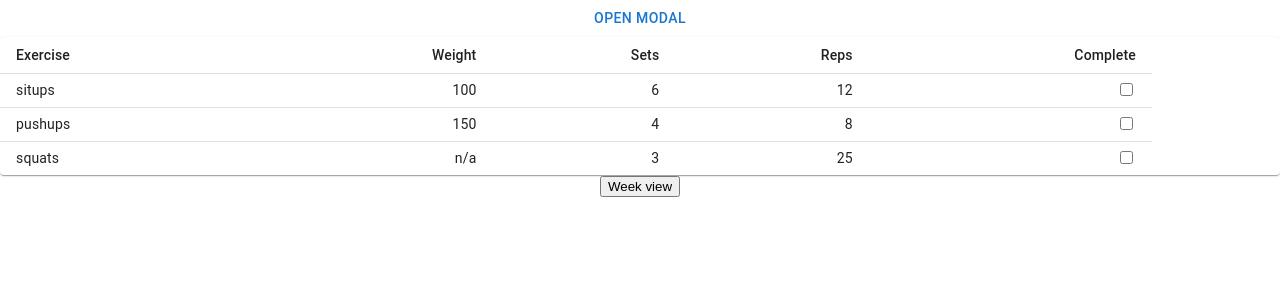
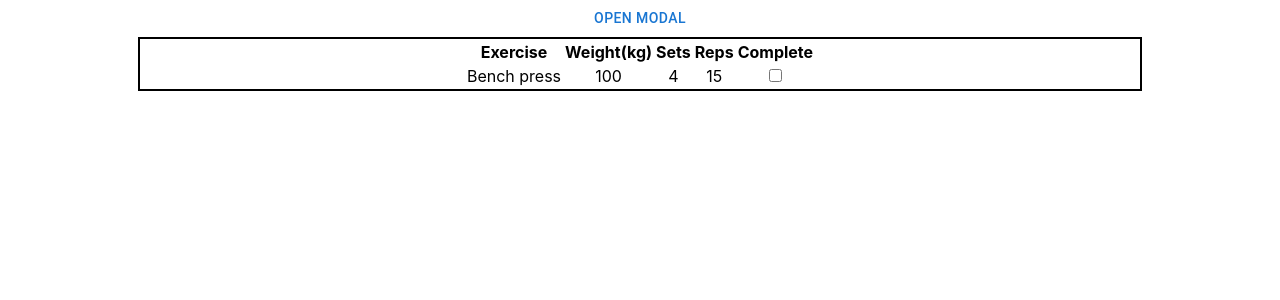
Before and after one commit to faceless5879/workout-tracker, a React (Create React App) app: page / in a window 1280 px wide. Shown: the top 300 px of the page. Built offline with nearby package versions, Linux system fonts and the light colour scheme.

Commit message:
feat: implement new dayview css and table

```diff
--- a/package.json
+++ b/package.json
@@ -15,6 +15,7 @@
     "react": "^18.2.0",
     "react-dom": "^18.2.0",
     "react-scripts": "5.0.1",
+    "react-super-responsive-table": "^5.2.1",
     "web-vitals": "^2.1.4"
   },
   "scripts": {
--- a/src/components/dayView/DayView.jsx
+++ b/src/components/dayView/DayView.jsx
@@ -1,58 +1,25 @@
-import * as React from 'react';
-import { Fragment } from 'react';
-import Table from '@mui/material/Table';
-import TableBody from '@mui/material/TableBody';
-import TableCell from '@mui/material/TableCell';
-import TableContainer from '@mui/material/TableContainer';
-import TableHead from '@mui/material/TableHead';
-import TableRow from '@mui/material/TableRow';
-import Paper from '@mui/material/Paper';
-import dummy from './dummyData';
+import React from 'react';
+import "./dayView.css"
 
-function createData(name, weight, sets, reps) {
-  return { name, weight, sets, reps};
-}
-const rows = [
-  createData('situps', 100, 6, 12),
-  createData(dummy[0]["exercise"], dummy[0]["weight"], dummy[0]["sets"], dummy[0]["reps"]),
-  createData(dummy[1]["exercise"], dummy[1]["weight"], dummy[1]["sets"], dummy[1]["reps"])
-];
-
-export default function DenseTable() {
+export default function dayView() {
   return (
-    <Fragment className="dayView-chart">
-      <TableContainer component={Paper}>
-        <Table sx={{ maxWidth: "90%" }} size="small" aria-label="a dense table" margin-inline="auto">
-        <TableHead>
-          <TableRow>
-            <TableCell>Exercise</TableCell>
-            <TableCell align="right">Weight</TableCell>
-            <TableCell align="right">Sets</TableCell>
-            <TableCell align="right">Reps</TableCell>
-            <TableCell align="right">Complete</TableCell>
-          </TableRow>
-        </TableHead>
-        <TableBody>
-          {rows.map((row) => (
-            <TableRow
-              key={row.name}
-              sx={{ '&:last-child td, &:last-child th': { border: 0 } }}
-            >
-              <TableCell component="th" scope="row">
-                {row.name}
-              </TableCell>
-              <TableCell align="right">{row.weight}</TableCell>
-              <TableCell align="right">{row.sets}</TableCell>
-              <TableCell align="right">{row.reps}</TableCell>
-              <TableCell align="right">{<input type="checkbox" />}</TableCell>
-            </TableRow>
-          ))}
-        </TableBody>
-      </Table>
-      </TableContainer>
-      <div className='dayView-btns'>
-        <button>Week view</button>
-      </div>
-    </Fragment>
+    <div className="dayView-table">
+      <table className="headers">
+        <tr>
+          <th>Exercise</th>
+          <th>Weight(kg)</th>
+          <th>Sets</th>
+          <th>Reps</th>
+          <th>Complete</th>
+        </tr>
+        <tr>
+          <td>Bench press</td>
+          <td>100</td>
+          <td>4</td>
+          <td>15</td>
+          <td>{<input type="checkbox"/>}</td>
+        </tr>
+      </table>
+    </div>
   );
 }
--- /dev/null
+++ b/src/components/dayView/dayView.css
@@ -0,0 +1,10 @@
+.dayView-table {
+    border: 2px solid black;
+    margin-inline: auto;
+    width: min(90%, 1000px);
+}
+
+.headers {
+    margin-left: auto;
+    margin-right: auto;
+}
```
Also changed, not shown: 1 other file (tests, documents, lock files or other folders).
